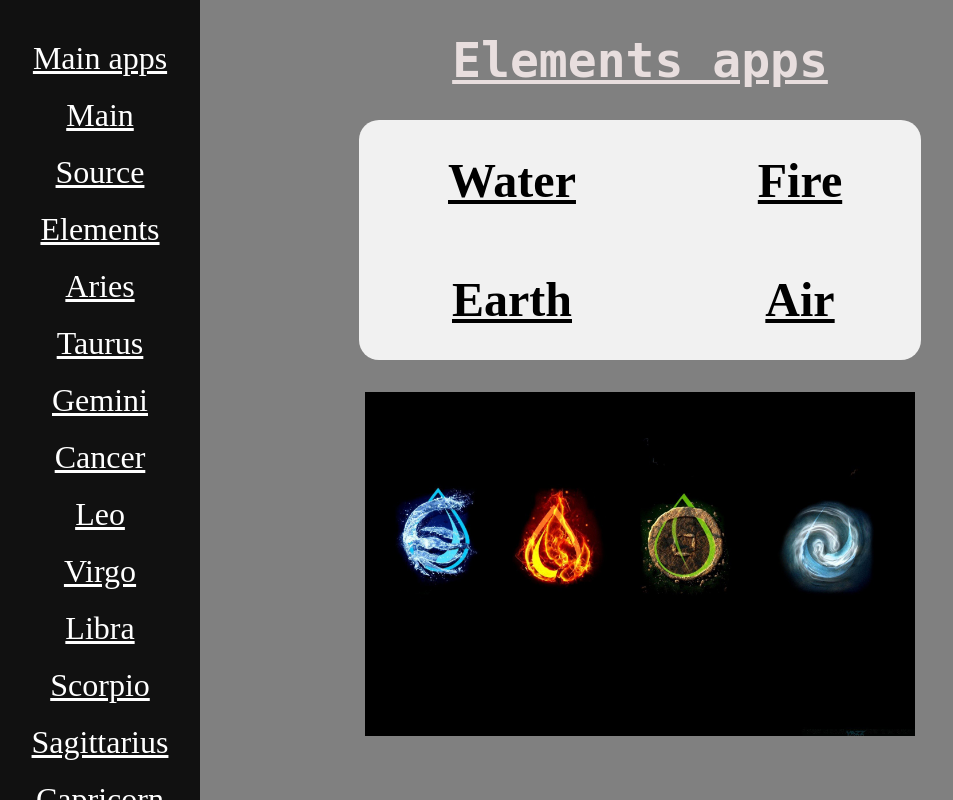
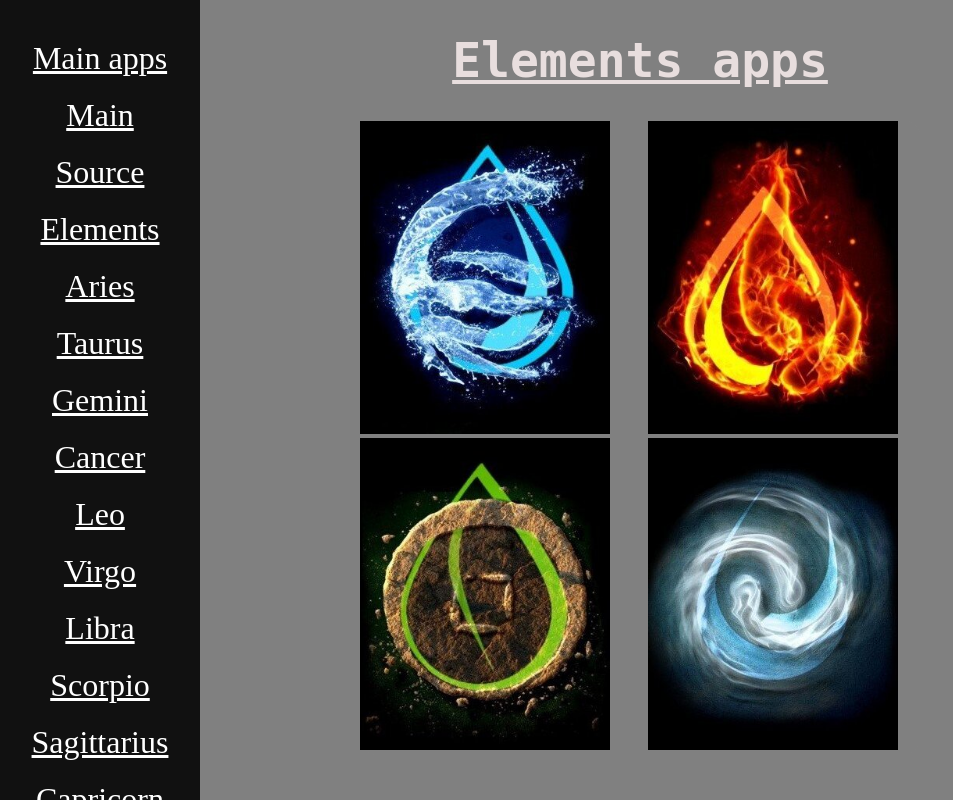
Before and after one commit to chernik1/horoscope-site, a Django app: page /horoscope/elements/ in a window 1280 px wide. Shown: the whole page, without its empty margins (0-953 px from the left). Run offline with Django 4.2, Linux system fonts and the light colour scheme; data comes from the database, SQL or seed files in the repository.

Commit message:
photo transition

```diff
--- a/horoscope/static/horoscope/css/elements.css
+++ b/horoscope/static/horoscope/css/elements.css
@@ -10,19 +10,14 @@ ul {
     -moz-column-count: 2;
     column-count: 2;
     list-style-type: none;
-    background-color: #f1f1f1;
+    background-color: grey;
     width: 90%;
     max-width: 35rem;
     border-radius: 20px;
     margin: 2rem auto;
     padding: 1px;
 }
-ul li{
-    text-align: center;
-    width: 100%;
-    font-size: 3rem;
-    padding: 2rem 1rem;
-}
+
 a {
     color: black
 }
--- a/horoscope/static/horoscope/css/info_zodiac_element.css
+++ b/horoscope/static/horoscope/css/info_zodiac_element.css
@@ -8,7 +8,7 @@ h1 {
 
 h2 {
     text-align: center;
-    color: green;
+    color: black;
     font-family: "Andale Mono", AndaleMono, monospace;
     font-size: 60px;
 }
--- a/horoscope/templates/horoscope/elements.html
+++ b/horoscope/templates/horoscope/elements.html
@@ -15,8 +15,7 @@ Elements zodiacs
 <h1>Elements apps</h1>
 <ul>
     {% for element in elements_list %}
-    <li><b> <a href="{% url 'horoscope-elements' sign_element=element|lower %}">{{ element }}</a> </b></li>
+    <a href="{% url 'horoscope-elements' sign_element=element|lower %}"><img src="/static/horoscope/img/{{ element }}.jpg" alt="{{element}} image" width="250px"></a>
     {% endfor %}
 </ul>
-<center><img src="/static/horoscope/img/elements.jpg" alt="{{ zodiac.name }} Image", width="550px"></center>
 {% endblock %}
```
Also changed, not shown: horoscope/tests.py (+9 -7 lines), horoscope/static/horoscope/img/air.jpg (added), horoscope/static/horoscope/img/earth.jpg (added), horoscope/static/horoscope/img/fire.jpg (added), horoscope/static/horoscope/img/water.jpg (added).
